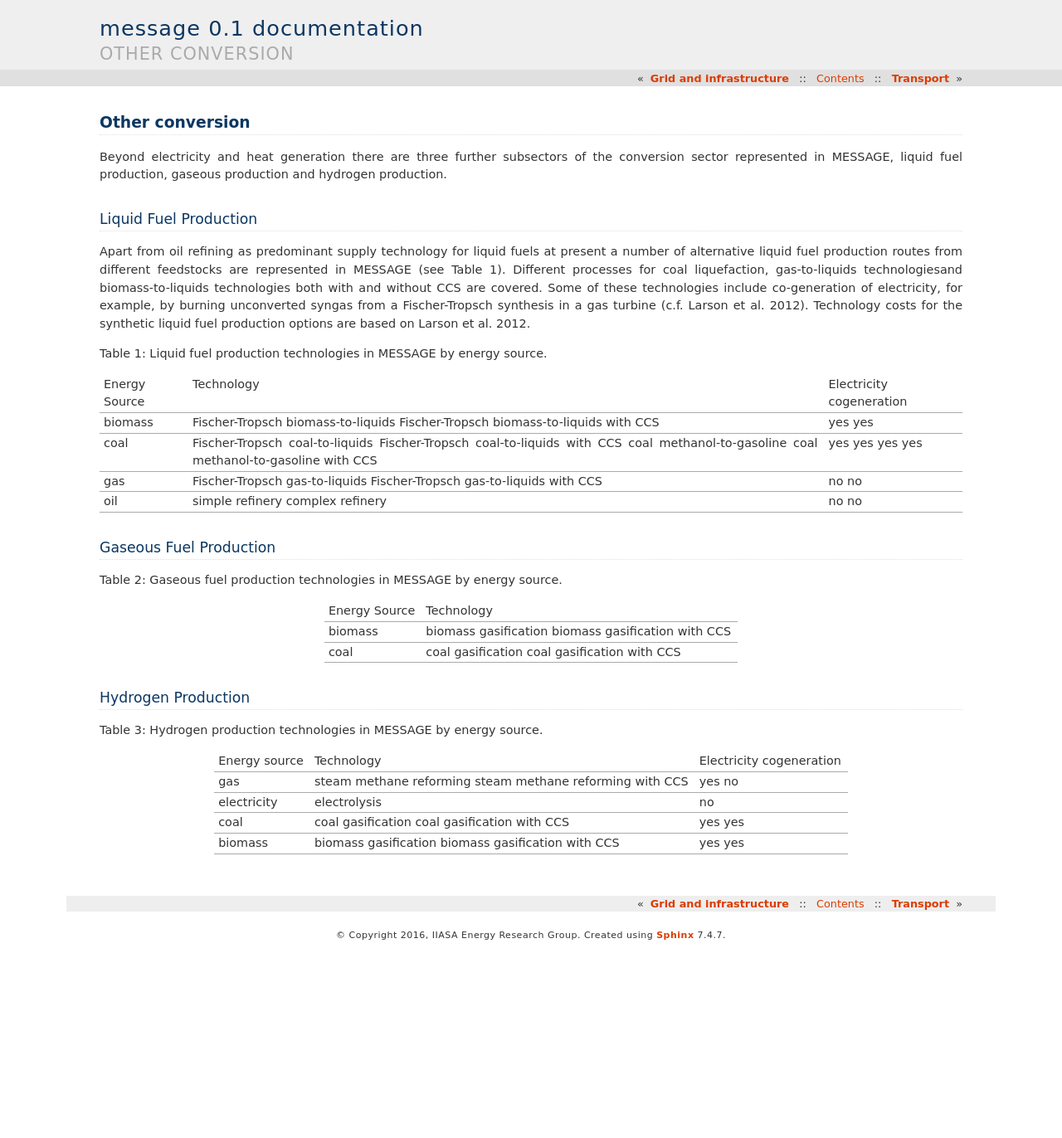
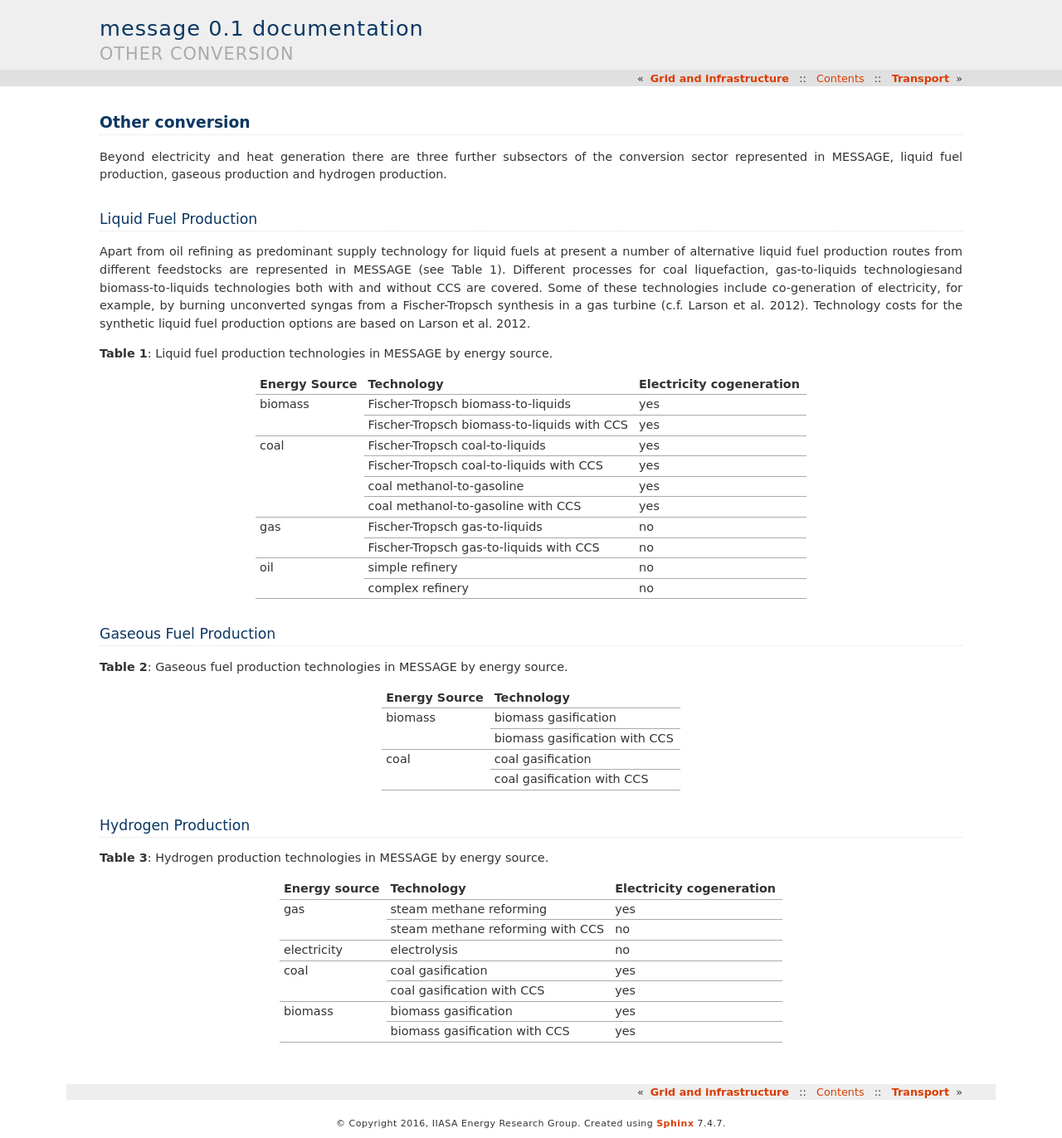
Before and after one commit to iiasa/message_doc, a Sphinx documentation site: the page built from source/message_globiom/energy/conversion/other.rst, in a window 1280 px wide. Shown: the whole page at 83% size. Built offline with Sphinx 7.4.7, drawn with Linux system fonts in a browser that asks for light colours; before the commit the page ends 1144 px from its top, so only the background shows below that.

```diff
--- a/source/message_globiom/energy/conversion/other.rst
+++ b/source/message_globiom/energy/conversion/other.rst
@@ -6,55 +6,66 @@ Liquid Fuel Production
 ----------------------
 Apart from oil refining as predominant supply technology for liquid fuels at present a number of alternative liquid fuel production routes from different feedstocks are represented in MESSAGE (see Table 1). Different processes for coal liquefaction, gas-to-liquids technologiesand biomass-to-liquids technologies both with and without CCS are covered. Some of these technologies include co-generation of electricity, for example, by burning unconverted syngas from a Fischer-Tropsch synthesis in a gas turbine (c.f. Larson et al. 2012). Technology costs for the synthetic liquid fuel production options are based on Larson et al. 2012.
 
-Table 1: Liquid fuel production technologies in MESSAGE by energy source.
+**Table 1**: Liquid fuel production technologies in MESSAGE by energy source.
 
 +----------------+----------------------------------------------+---------------------------+
 | Energy Source  | Technology                                   | Electricity cogeneration  |
-+----------------+----------------------------------------------+---------------------------+
++================+==============================================+===========================+
 | biomass        | Fischer-Tropsch biomass-to-liquids           | yes                       |
+|                +----------------------------------------------+---------------------------+
 |                | Fischer-Tropsch biomass-to-liquids with CCS  | yes                       |
 +----------------+----------------------------------------------+---------------------------+
 | coal           | Fischer-Tropsch coal-to-liquids              | yes                       |
+|                +----------------------------------------------+---------------------------+
 |                | Fischer-Tropsch coal-to-liquids with CCS     | yes                       |
+|                +----------------------------------------------+---------------------------+
 |                | coal methanol-to-gasoline                    | yes                       |
+|                +----------------------------------------------+---------------------------+
 |                | coal methanol-to-gasoline with CCS           | yes                       |
 +----------------+----------------------------------------------+---------------------------+
 | gas            | Fischer-Tropsch gas-to-liquids               | no                        |
+|                +----------------------------------------------+---------------------------+
 |                | Fischer-Tropsch gas-to-liquids with CCS      | no                        |
 +----------------+----------------------------------------------+---------------------------+
 | oil            | simple refinery                              | no                        |
+|                +----------------------------------------------+---------------------------+
 |                | complex refinery                             | no                        |
 +----------------+----------------------------------------------+---------------------------+
 
 Gaseous Fuel Production
 -----------------------
-Table 2: Gaseous fuel production technologies in MESSAGE by energy source.
+**Table 2**: Gaseous fuel production technologies in MESSAGE by energy source.
 
 +----------------+-------------------------------+
 | Energy Source  | Technology                    |
-+----------------+-------------------------------+
++================+===============================+
 | biomass        | biomass gasification          |
+|                +-------------------------------+
 |                | biomass gasification with CCS |
 +----------------+-------------------------------+
 | coal           | coal gasification             |
+|                +-------------------------------+
 |                | coal gasification with CCS    |
 +----------------+-------------------------------+
 
 Hydrogen Production
 -------------------
-Table 3: Hydrogen production technologies in MESSAGE by energy source.
+**Table 3**: Hydrogen production technologies in MESSAGE by energy source.
 
 +----------------+-----------------------------------+---------------------------+
 | Energy source  | Technology                        | Electricity cogeneration  |
-+----------------+-----------------------------------+---------------------------+
++================+===================================+===========================+
 | gas            | steam methane reforming           | yes                       |
+|                +-----------------------------------+---------------------------+
 |                | steam methane reforming with CCS  | no                        |
 +----------------+-----------------------------------+---------------------------+
 | electricity    | electrolysis                      | no                        |
 +----------------+-----------------------------------+---------------------------+
 | coal           | coal gasification                 | yes                       |
+|                +-----------------------------------+---------------------------+
 |                | coal gasification with CCS        | yes                       |
 +----------------+-----------------------------------+---------------------------+
 | biomass        | biomass gasification              | yes                       |
+|                +-----------------------------------+---------------------------+
 |                | biomass gasification with CCS     | yes                       |
 +----------------+-----------------------------------+---------------------------+
```
